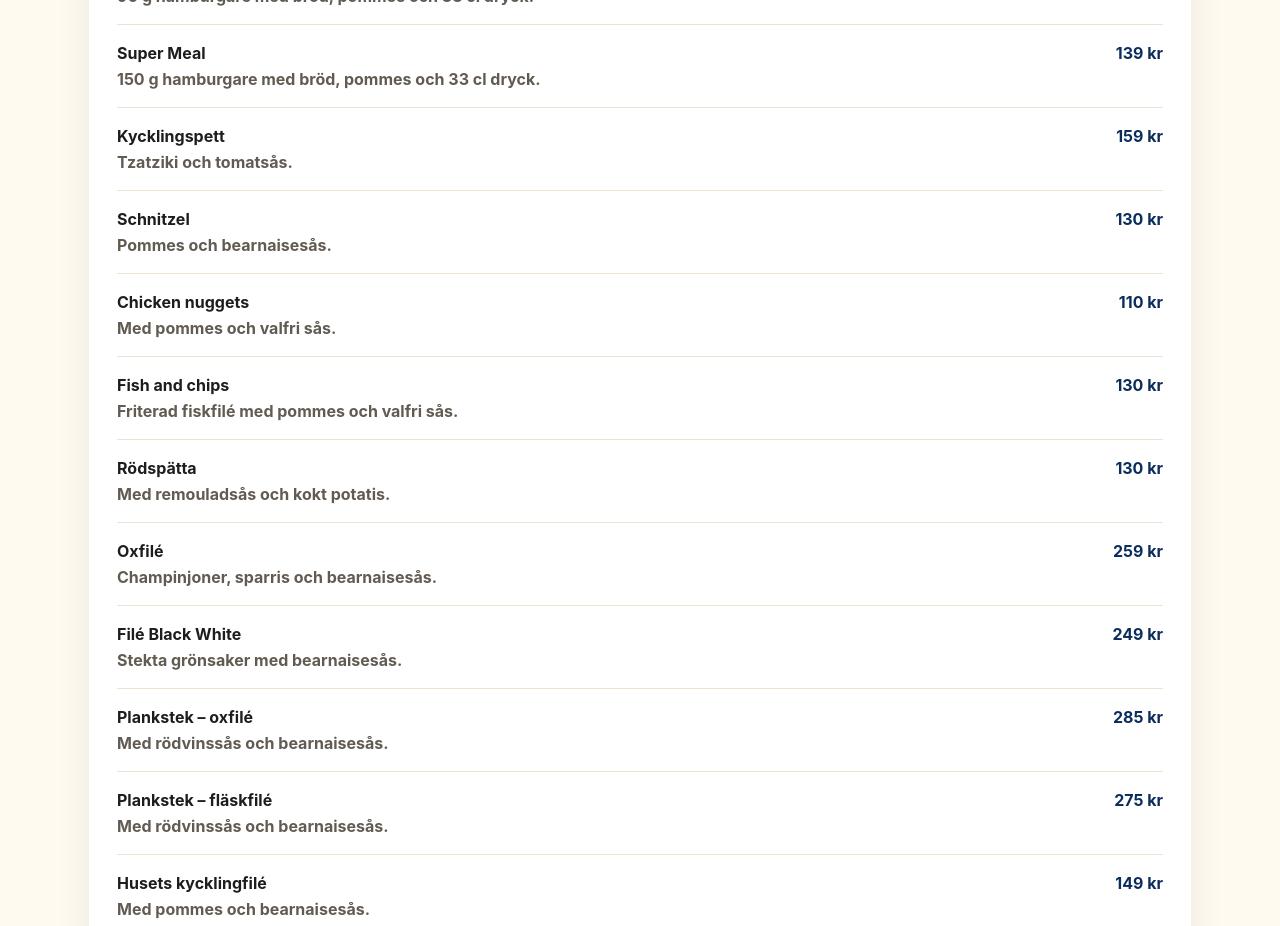
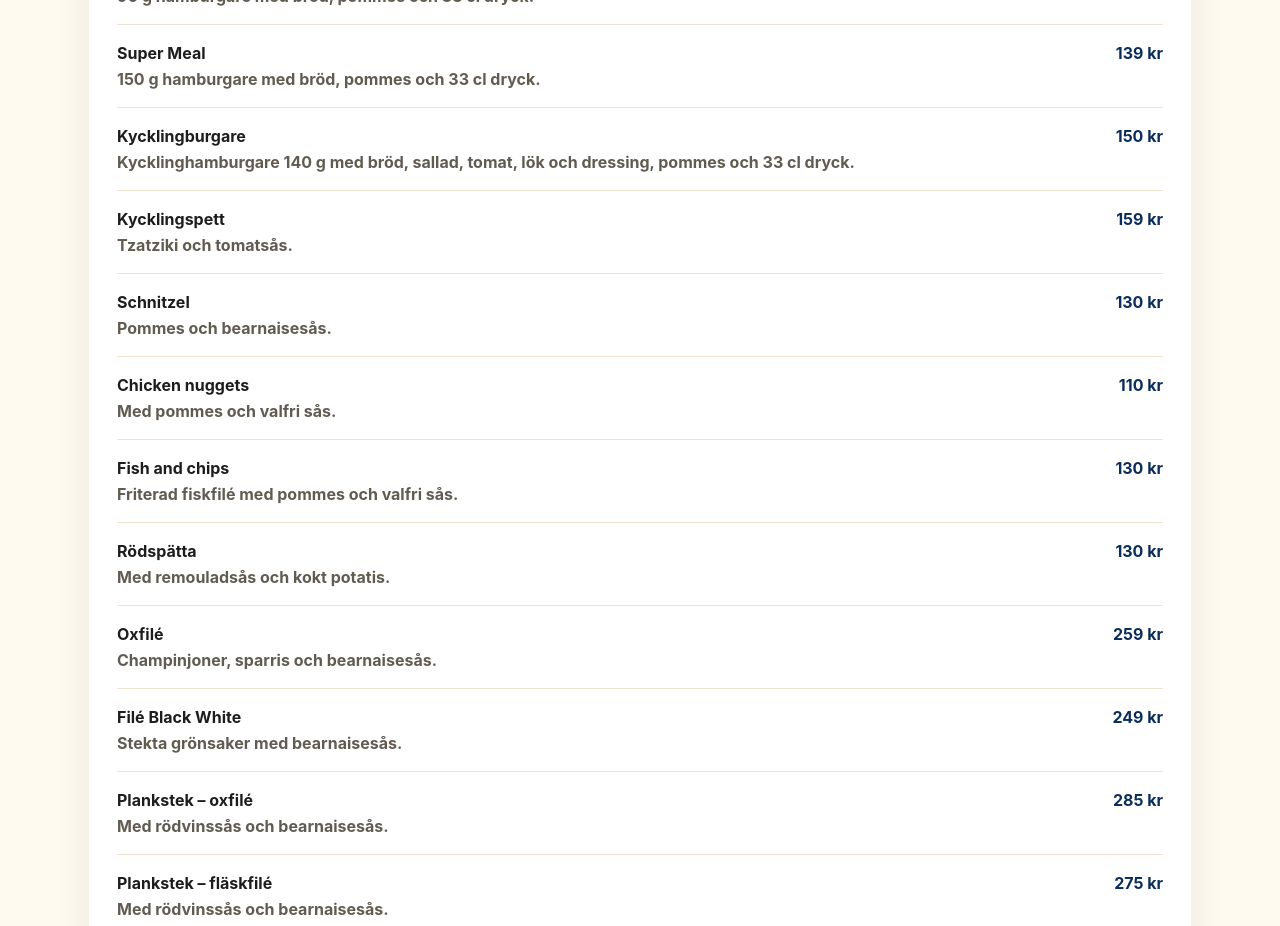
Before and after one commit to lafornetto/lafornetto, a React (Vite) app: page /meny in a window 1280 px wide. Shown: the part 7740-8666 px from the top of the page. Built offline with nearby package versions, Linux system fonts and the light colour scheme.

Commit message:
Update menu

```diff
--- a/src/data/menuData.ts
+++ b/src/data/menuData.ts
@@ -621,6 +621,14 @@ export const menuCategories: MenuCategory[] = [
         price: "139 kr",
       },
       {
+        name: { sv: "Kycklingburgare", en: "Chicken burger" },
+        description: {
+          sv: "Kycklinghamburgare 140 g med bröd, sallad, tomat, lök och dressing, pommes och 33 cl dryck.",
+          en: "Chicken hamburger 140 g with bread, lettuce, tomato, onion and dressing, fries and a 33 cl drink.",
+        },
+        price: "150 kr",
+      },
+      {
         name: { sv: "Kycklingspett", en: "Chicken skewers" },
         description: {
           sv: "Tzatziki och tomatsås.",
```
